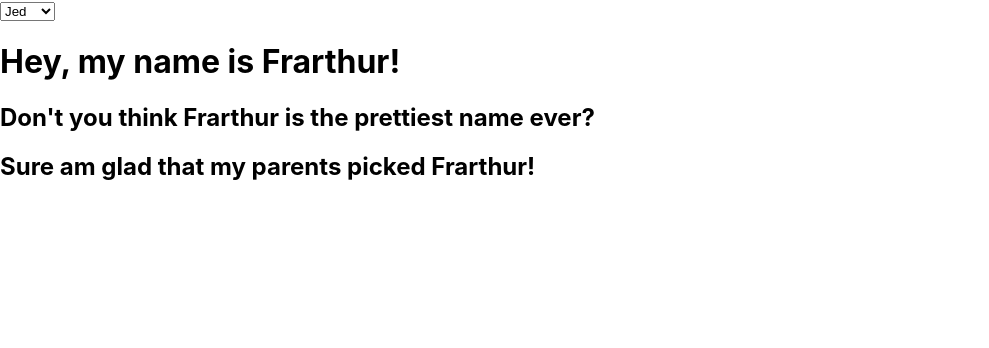
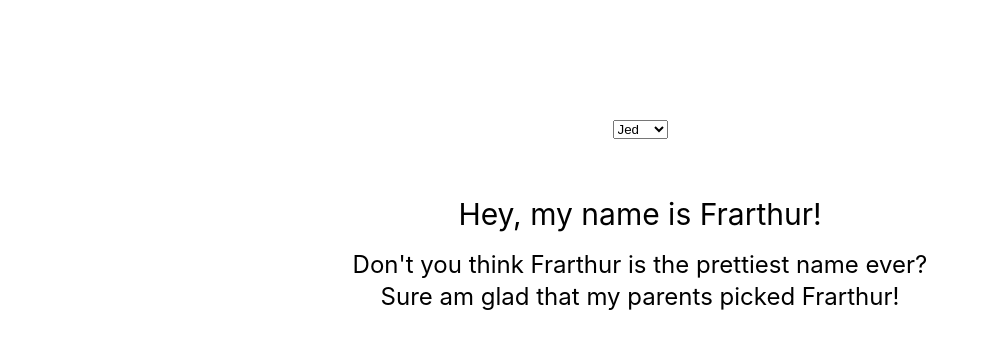
Before and after one commit to jboyle1/react-sateles-comp-inherit-stateful-comp, a React (Create React App) app: page / in a window 1280 px wide. Shown: the top 348 px of the page, without its empty margins (0-989 px from the left). Built offline with nearby package versions, Linux system fonts and the light colour scheme.

Commit message:
Create reset.css and main.css and link to index.html for styling.

```diff
--- a/public/index.html
+++ b/public/index.html
@@ -15,6 +15,8 @@
       user's mobile device or desktop. See https://developers.google.com/web/fundamentals/web-app-manifest/
     -->
     <link rel="manifest" href="%PUBLIC_URL%/manifest.json" />
+    <link rel="stylesheet" href="./reset.css" type="text/css">
+    <link rel="stylesheet" href="./main.css" type="text/css">
     <!--
       Notice the use of %PUBLIC_URL% in the tags above.
       It will be replaced with the URL of the `public` folder during the build.
--- /dev/null
+++ b/public/main.css
@@ -0,0 +1,18 @@
+#root div {
+    padding-top: 60px;
+    text-align: center;
+    margin: auto;
+}
+
+
+#root div h1 {
+    text-align: center;
+    font-size: 30px;
+    padding-bottom: 20px;
+}
+
+#root div h2 {
+    line-height: 2rem;
+    text-align: center;
+    font-size: 24px;
+}
--- /dev/null
+++ b/public/reset.css
@@ -0,0 +1,48 @@
+/* http://meyerweb.com/eric/tools/css/reset/
+   v2.0 | 20110126
+   License: none (public domain)
+*/
+
+html, body, div, span, applet, object, iframe,
+h1, h2, h3, h4, h5, h6, p, blockquote, pre,
+a, abbr, acronym, address, big, cite, code,
+del, dfn, em, img, ins, kbd, q, s, samp,
+small, strike, strong, sub, sup, tt, var,
+b, u, i, center,
+dl, dt, dd, ol, ul, li,
+fieldset, form, label, legend,
+table, caption, tbody, tfoot, thead, tr, th, td,
+article, aside, canvas, details, embed,
+figure, figcaption, footer, header, hgroup,
+menu, nav, output, ruby, section, summary,
+time, mark, audio, video {
+	margin: 0;
+	padding: 0;
+	border: 0;
+	font-size: 100%;
+	font: inherit;
+	vertical-align: baseline;
+}
+/* HTML5 display-role reset for older browsers */
+article, aside, details, figcaption, figure,
+footer, header, hgroup, menu, nav, section {
+	display: block;
+}
+body {
+	line-height: 1;
+}
+ol, ul {
+	list-style: none;
+}
+blockquote, q {
+	quotes: none;
+}
+blockquote:before, blockquote:after,
+q:before, q:after {
+	content: '';
+	content: none;
+}
+table {
+	border-collapse: collapse;
+	border-spacing: 0;
+}
```
